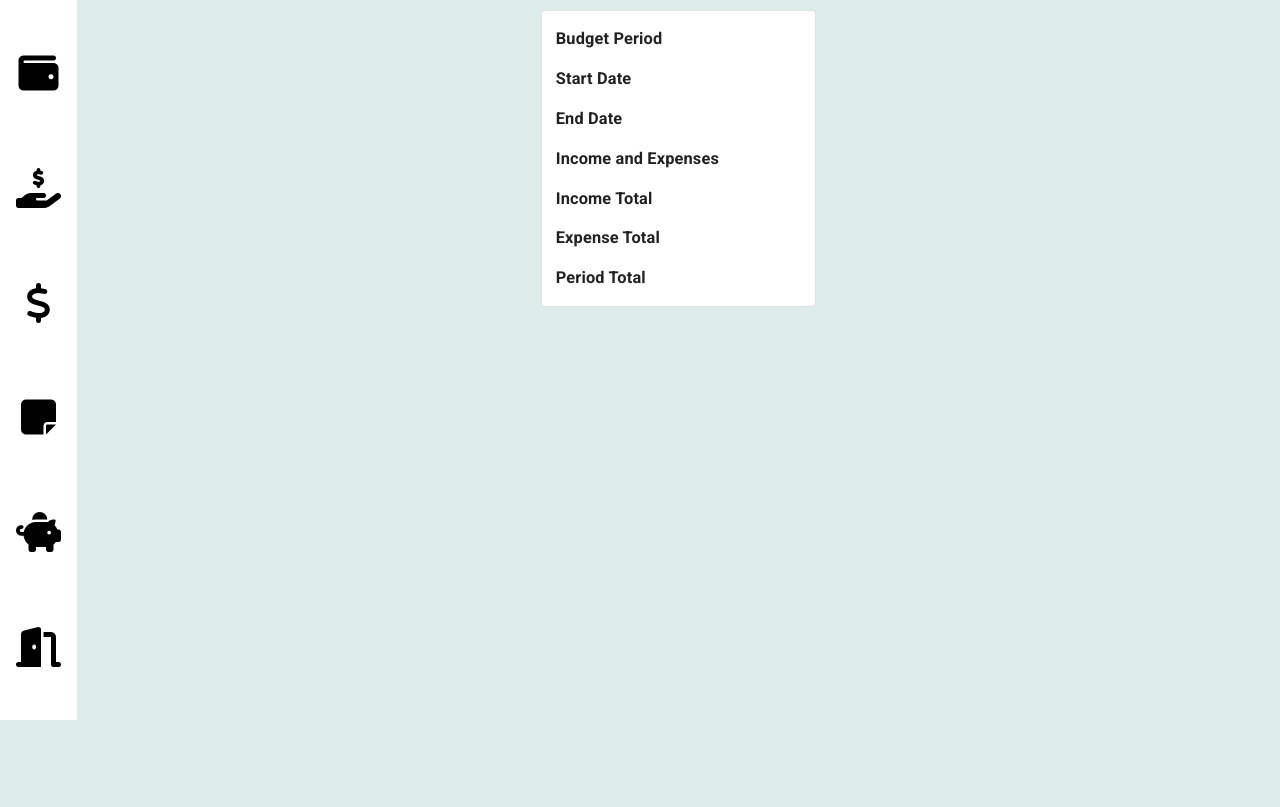
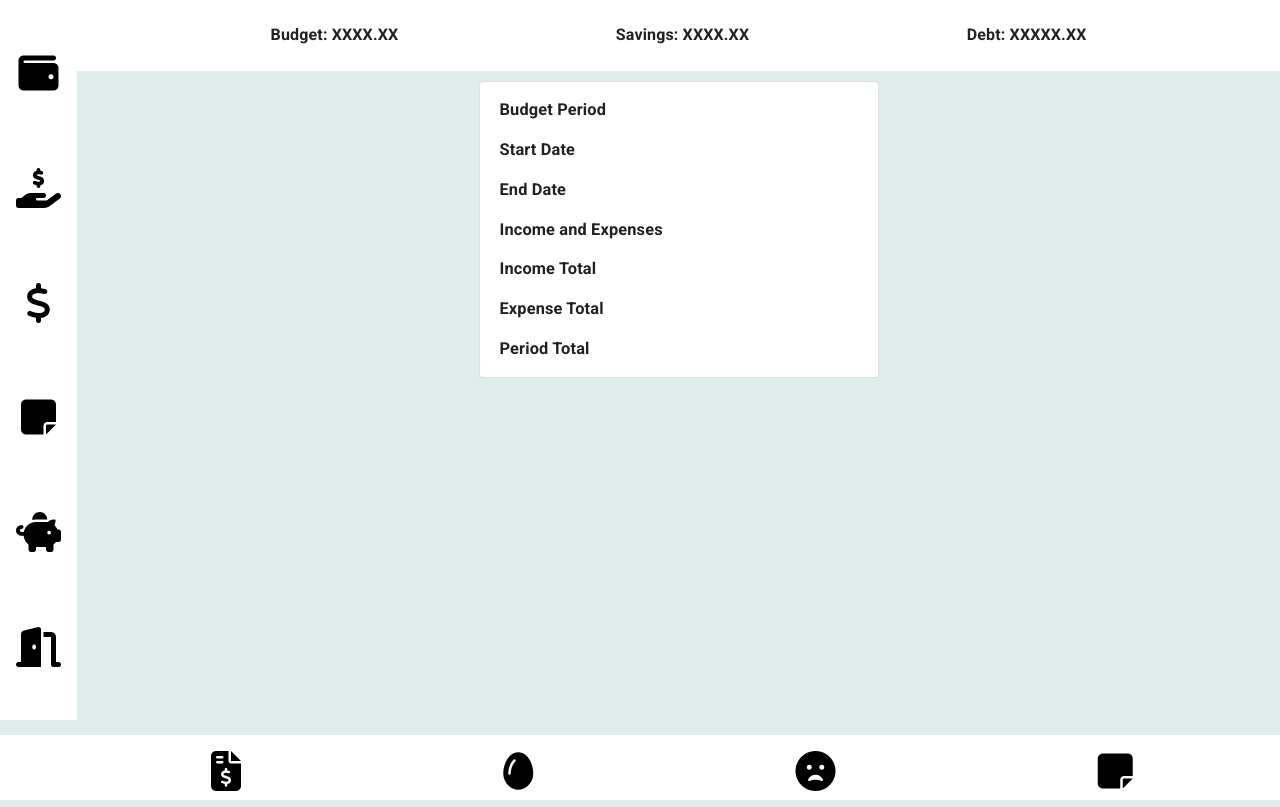
Before and after one commit to springbreak2020/SBFrontEnd, a React (Create React App) app in the folder sbfe/: page /Budgets in a window 1280 px wide. Built offline with nearby package versions, Linux system fonts and the light colour scheme.

Commit message:
Added top/bottom bars to budgets.

```diff
--- a/sbfe/src/components/budgets/Budgets.js
+++ b/sbfe/src/components/budgets/Budgets.js
@@ -5,14 +5,19 @@ import Card from "@material-ui/core/Card";
 import Typography from "@material-ui/core/Typography";
 
 import Sidebar from "../sidebar/Sidebar";
+import TopBar from "../topbar/TopBar";
+import BottomBar from "../bottombar/BottomBar";
 
 import "./budgets.css";
 
 const useStyles = makeStyles({
   root: {
     minWidth: 275,
+    margin: "10px auto",
     height: "fit-content",
-    margin: "10px auto",
+    justifyContent: "center",
+    width: "90%",
+    maxWidth: "400px",
   },
   text: {
     textAlign: "left",
@@ -26,6 +31,8 @@ export const Budgets = () => {
   return (
     <div className="budget-body">
       <Sidebar />
+      <div className="topbar-card-wrapper">
+        <TopBar />
         <Card className={classes.root} variant="outlined">
           <Typography variant="body2" className={classes.text}>
             <h3>Budget Period</h3>
@@ -44,6 +51,8 @@ export const Budgets = () => {
             {/* link to period total */}
           </Typography>
         </Card>
+        <BottomBar />
+      </div>
     </div>
   );
 };
```
Lines whose indentation alone changed are shown as unchanged.
